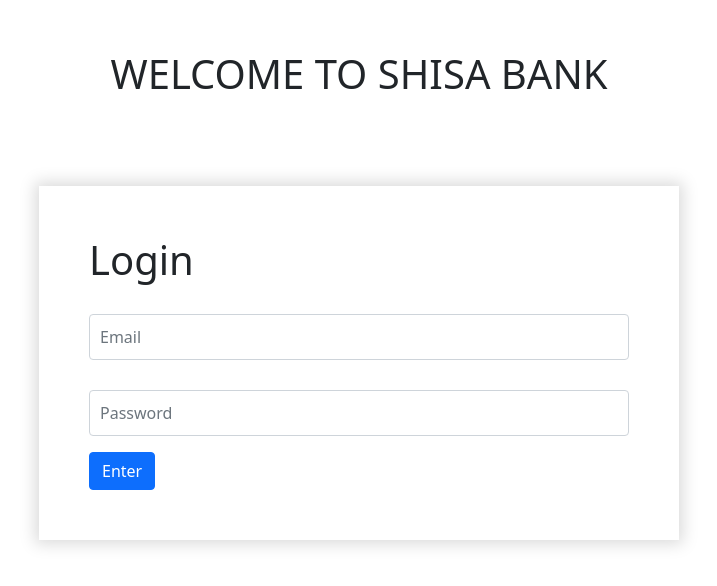
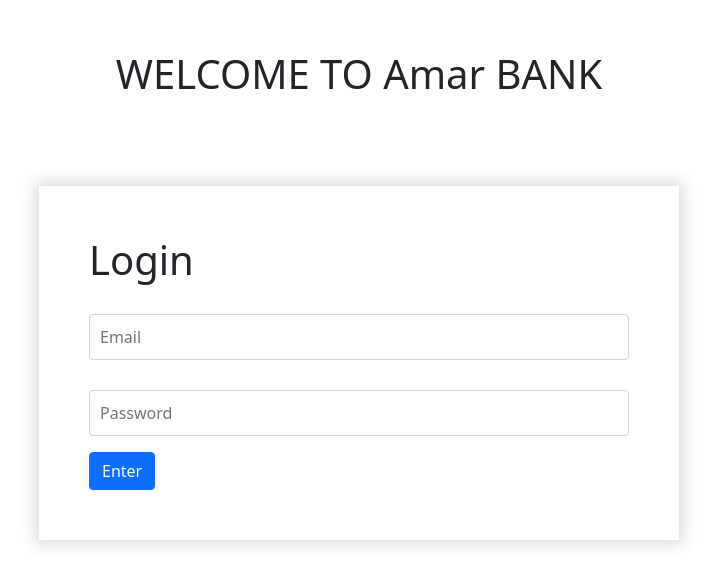
Before and after one commit to Devsabirul/amar_bank, a plain HTML site: page index.html in a window 1280 px wide. Shown: the whole page, without its empty margins (281-998 px from the left). Drawn offline with Linux system fonts and the light colour scheme.

Commit message:
change title

```diff
--- a/index.html
+++ b/index.html
@@ -11,7 +11,7 @@
 <body>
     <div id="login_area">
         <div class="row heading">
-            <h1 class="col-12 text-center">WELCOME TO SHISA BANK</h1>
+            <h1 class="col-12 text-center">WELCOME TO Amar BANK</h1>
         </div>
         <div class="d-flex justify-content-center">
             <div  id="form_area">
```
